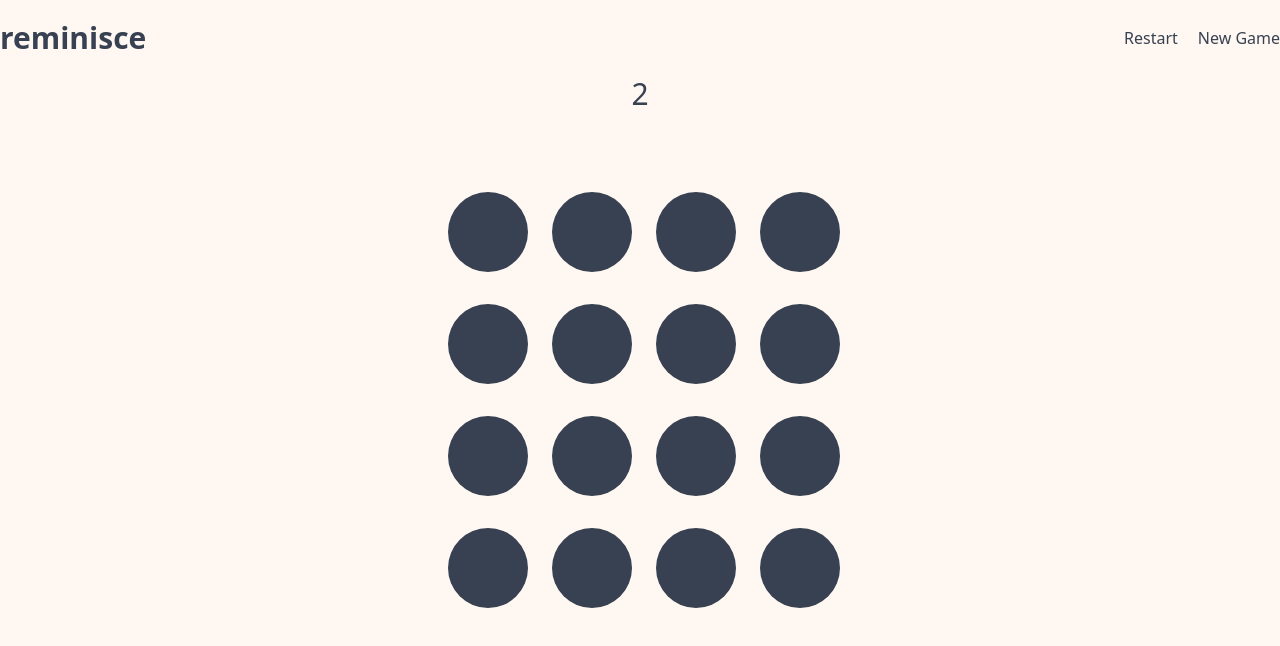
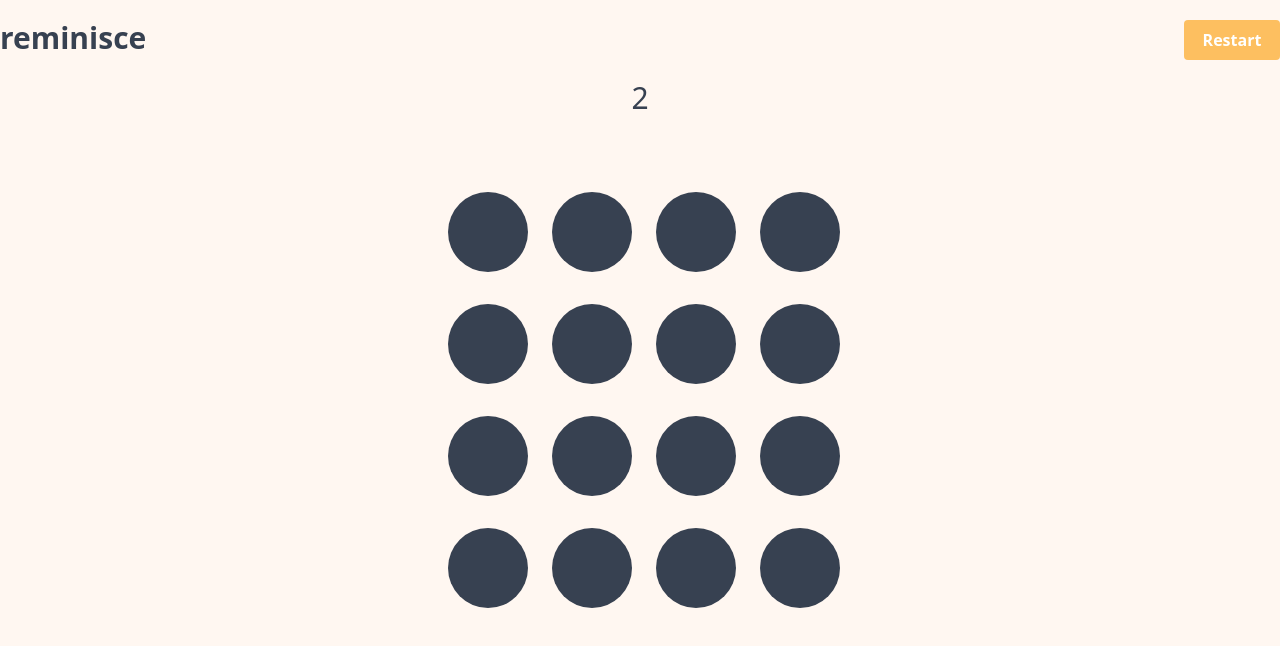
Before and after one commit to eyedent1ty/reminisce, a Nuxt app: page / in a window 1280 px wide. Shown: the top 646 px of the page. Built offline with nearby package versions, Linux system fonts and the light colour scheme.

Commit message:
removed the new game button

```diff
--- a/components/TheButton.vue
+++ b/components/TheButton.vue
@@ -2,7 +2,7 @@
   <button v-if="primary" :class="[{ 'bg-primary': primary }, computedClasses]">
     <slot />
   </button>
-  <button v-else :class="[{ 'bg-secondary': !primary }, computedClasses]">
+  <button v-else :class="[{ 'bg-gray-700': !primary }, computedClasses]">
     <slot />
   </button>
 </template>
@@ -15,5 +15,5 @@ defineProps({
   }
 });
 
-const computedClasses = computed(() => 'min-w-24 min-h-10 rounded font-bold');
+const computedClasses = computed(() => 'min-w-24 min-h-10 rounded font-bold text-white');
 </script>
--- a/components/TheHeader.vue
+++ b/components/TheHeader.vue
@@ -4,10 +4,7 @@
       <h1 class="text-3xl font-bold">reminisce</h1>
       <ul class="flex gap-5">
         <li class="flex items-center">
-          <button type="button" @click="modal = true">Restart</button>
-        </li>
-        <li class="flex items-center">
-          <button type="button">New Game</button>
+          <TheButton type="button" primary @click="openModal">Restart</TheButton>
         </li>
       </ul>
     </nav>
@@ -16,4 +13,8 @@
 
 <script setup lang="ts">
 const modal = useModal();
+
+const openModal = () => {
+  modal.value = true;
+};
 </script>
```
